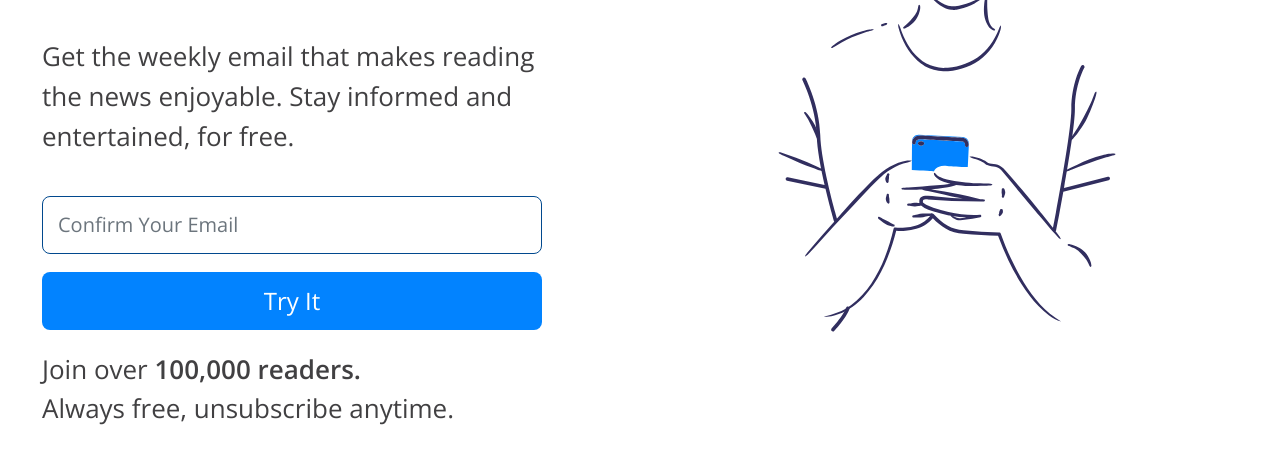
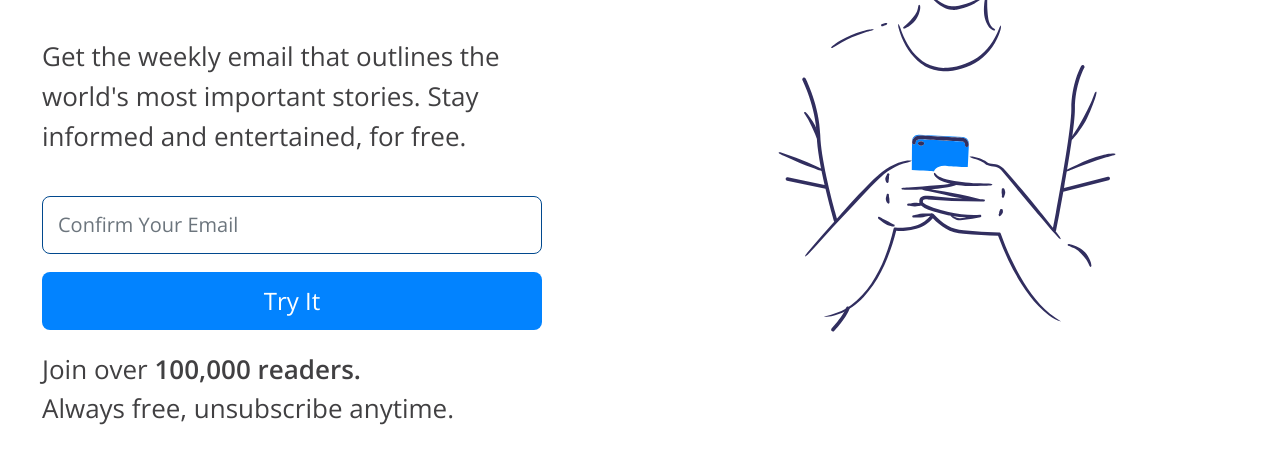
Before and after one commit to Brianm4242/News, a plain HTML site: page index.html in a window 1280 px wide. Shown: the part 297-772 px from the top of the page. Drawn offline with nearby package versions, Linux system fonts and the light colour scheme.

Commit message:
Update index.html

```diff
--- a/index.html
+++ b/index.html
@@ -35,7 +35,7 @@
                     <div class="col-md-6">
                         <div class="home-banner-content">
                             <h2>Become smarter in<br>just 5 minutes</h2>
-                            <h5>Get the weekly email that makes reading the news enjoyable. Stay informed and entertained, for free.</h5>
+                            <h5>Get the weekly email that outlines the world's most important stories. Stay informed and entertained, for free.</h5>
 
                             <div class="form-main">
                               <div class="form-box">
```
